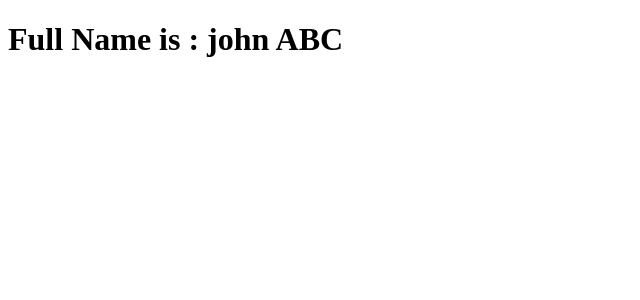
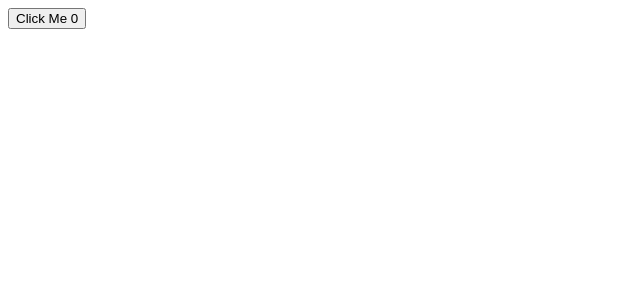
Before and after one commit to Meetamin001/React-Learning, a React (Create React App) app in the folder reactlearning/: page / in a window 1280 px wide. Shown: the top 300 px of the page, without its empty margins (0-640 px from the left). Built offline with nearby package versions, Linux system fonts and the light colour scheme; a web font is replaced by a local one.

Commit message:
useeffect_title_change

```diff
--- a/reactlearning/src/App.jsx
+++ b/reactlearning/src/App.jsx
@@ -1,20 +1,24 @@
-import React, { createContext } from "react";
-import CompA from "./CompA";
-
-const FirstName = createContext();
-const LastName = createContext();
+import React, { useEffect, useState } from "react";
 
 const App = () => {
+    const [num, setNum] = useState(0);
+
+    //useEffect works when render function called(when page reload)
+    useEffect(() => {
+        //alert("hii");
+        //document.title = 'you Clicked ' + num + ' times';
+        document.title = `you Clicked ${num} times`;
+    });
+
     return (
         <>
-            <FirstName.Provider value={ "john" }>
-                <LastName.Provider value={ "ABC" }>
-                    <CompA />
-                </LastName.Provider>
-            </FirstName.Provider>
+            <button
+                onClick={ () => {
+                    setNum(num + 1);
+                } }>
+                Click Me { num } </button>
         </>
     );
 };
 
 export default App;
-export { FirstName, LastName };
--- a/reactlearning/src/CompA.jsx
+++ /dev/null
@@ -1,12 +0,0 @@
-import React from "react";
-import CompB from "./CompB";
-
-const CompA = () => {
-    return (
-        <>
-            <CompB />
-        </>
-    );
-};
-
-export default CompA;
--- a/reactlearning/src/CompB.jsx
+++ /dev/null
@@ -1,17 +0,0 @@
-import React, { useContext } from "react";
-import CompC from "./CompC";
-import { FirstName, LastName } from "./App";
-
-const CompB = () => {
-    const fname = useContext(FirstName);
-    const lname = useContext(LastName);
-
-    return (
-        <>
-            {/* <CompC /> */ }
-            <h1>Full Name is : { fname } { lname } </h1>
-        </>
-    );
-};
-
-export default CompB;
--- a/reactlearning/src/CompC.jsx
+++ /dev/null
@@ -1,25 +0,0 @@
-import React from "react";
-import { FirstName, LastName } from "./App";
-
-const CompC = () => {
-    return (
-        <>
-            <FirstName.Consumer>
-                { (fname) => {
-                    return (
-                        <LastName.Consumer>
-                            { (lname) => {
-                                return (
-                                    <h1>Full Name is { fname } { lname }</h1>
-                                );
-                            } }
-                        </LastName.Consumer>
-
-                    );
-                } }
-            </FirstName.Consumer>
-        </>
-    );
-};
-
-export default CompC;
```
